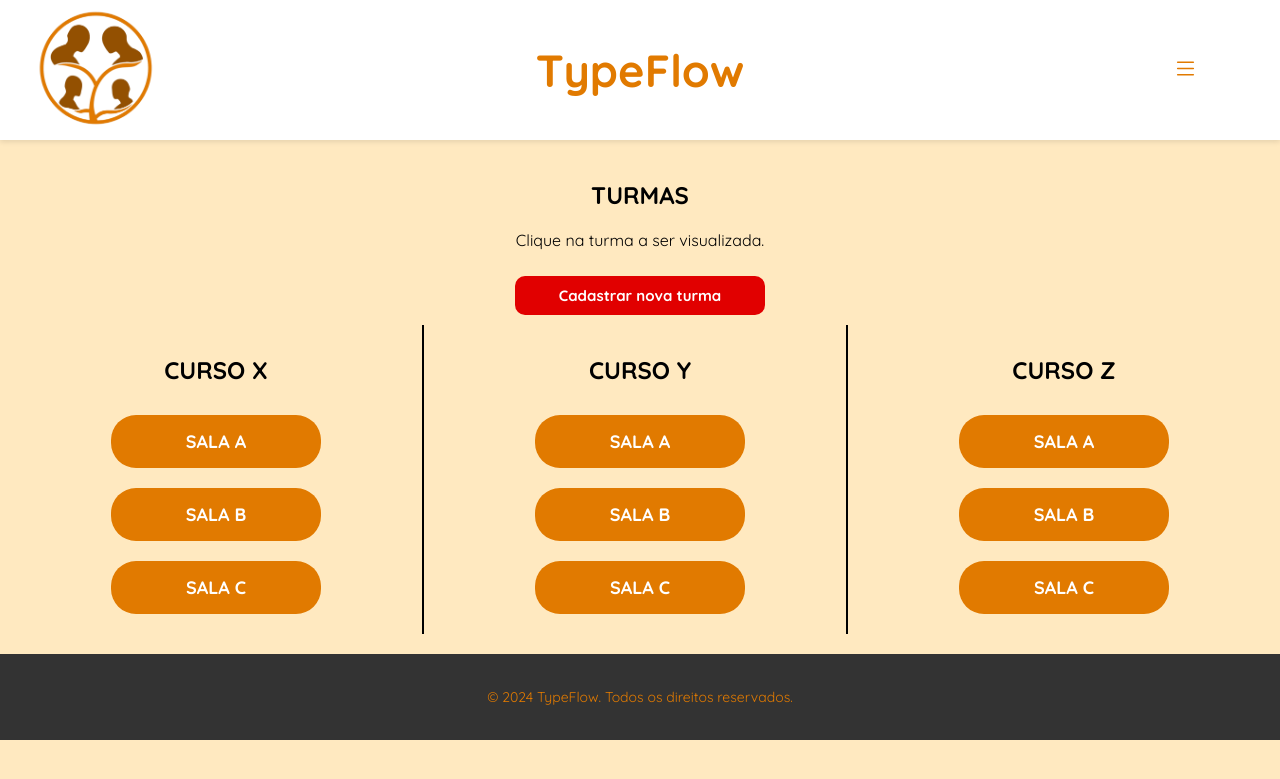
After one commit to IgorSoaresss/Projeto-2-SI-Equipe-5, a Django app: page /appTypeFlow/professor/turmas/ in a window 1280 px wide. The commit adds this page. Shown: the top 779 px of the page. Run offline with Django 5.2, Linux system fonts and the light colour scheme.

Commit message:
Criação da visualização de turmas e página de cadastro delas

```diff
--- a/projeto_TypeFlow/appTypeFlow/models.py
+++ b/projeto_TypeFlow/appTypeFlow/models.py
@@ -43,3 +43,7 @@ class MBTIDescription(models.Model):
 
     def __str__(self):
         return self.type
+
+class turmas(models.Model):
+    curso = models.CharField(max_length=3)
+    classe = models.CharField(max_length=1)
--- a/projeto_TypeFlow/appTypeFlow/templates/Professor/home_professor.html
+++ b/projeto_TypeFlow/appTypeFlow/templates/Professor/home_professor.html
@@ -314,9 +314,9 @@
         personalidade.
       </p>
 
-      <!-- Botão de Início do Teste -->
+      <!-- Botões de início do teste e de visualização de turmas-->
       <a href="{% url 'teste1_mbti' %}" class="custom-button">FAZER TESTE</a>
-      <a href="" class="custom-button">VER TURMAS</a>
+      <a href="{% url 'professor_turmas' %}" class="custom-button">VER TURMAS</a>
 
       <div class="menu">
         <button onclick="showContent('section1')">Conhecendo o MBTI</button>
--- /dev/null
+++ b/projeto_TypeFlow/appTypeFlow/templates/Professor/turmas.html
@@ -0,0 +1,267 @@
+{% load static %}
+<!DOCTYPE html>
+<html lang="pt-br">
+<head>
+    <meta charset="UTF-8">
+    <meta name="viewport" content="width=device-width, initial-scale=1.0">
+    <title>{% block title %}TypeFlow{% endblock %}</title>
+    <link
+      href="https://fonts.googleapis.com/css2?family=Quicksand:wght@400;500;600;700&display=swap"
+      rel="stylesheet"
+    />
+    <style>
+        /* Fonte com base no protótipo que criamos */
+      body {
+        font-family: "Quicksand", sans-serif;
+        margin: 0;
+        padding: 0;
+        box-sizing: border-box;
+        background-color: #ffe9c0;
+      }
+
+      /* barra de navegação */
+      .navbar {
+        display: flex;
+        align-items: center;
+        justify-content: space-between;
+        padding: 10px 20px;
+        background-color: #ffffff;
+        box-shadow: 0 2px 5px rgba(0, 0, 0, 0.1);
+        height: 120px;
+      }
+
+      .nav-left, .nav-right {
+            flex: 1; /* Garante espaço igual nas laterais */
+            display: flex;
+            justify-content: center;
+            align-items: center;
+            max-width: 150px; /* Define largura fixa para alinhamento */
+        }
+      .nav-right {
+        display: flex;
+        align-items: center;
+      }
+       .nav-center {
+            flex: 2; /* Garante que o título ocupe o centro */
+            display: flex;
+            justify-content: center;
+            align-items: center;
+        }
+
+        .nav-title {
+          font-size: 45px;
+          font-weight: bold;
+          color: #e17a00;
+          text-align: center;
+        }
+
+      .nav-icon {
+        color:#e17a00;
+        display: inline-block;
+        cursor: pointer;
+      }
+
+      .logo {
+        height: 133px;
+        cursor: pointer;
+      }
+
+      /* Sidebar */
+      .sidebar {
+        height: 100%;
+        width: 0;
+        position: fixed;
+        top: 0;
+        right: 0;
+        background-color: #cc6f00;
+        overflow-x: hidden;
+        transition: 0.5s;
+        padding-top: 60px;
+        z-index: 1000;
+      }
+
+      .sidebar a {
+        padding: 10px 15px;
+        text-decoration: none;
+        font-size: 18px;
+        color: white;
+        display: block;
+        transition: 0.3s;
+      }
+
+      .sidebar a:hover {
+        background-color: #e17a00;
+      }
+
+      .closebtn {
+        position: absolute;
+        top: 0;
+        right: 15px;
+        font-size: 36px;
+        margin-left: 50px;
+        color: white;
+        cursor: pointer;
+      }
+
+      .button-container {
+        text-align: center;
+        margin-top: 20px;
+      }
+
+      .import-button {
+        font-weight: bold;
+        text-decoration: none;
+        background-color: #e10000;
+        color: white;
+        padding: 10px 25px;
+        border: none;
+        border-radius: 10px;
+        font-size: 15px;
+        cursor: pointer;
+        margin: 10px;
+        display: inline-block;
+        min-width: 200px;
+        text-align: center;
+        transition: background-color 0.5s;
+      }
+
+      .content-container {
+        display: flex;
+        align-items: center;
+        justify-content: center;
+        gap: 20px; /* Espaçamento horizontal */
+      }
+
+      .cursos {
+        padding: 10px;
+        text-align: center;
+        flex: 1; /* Faz com que as divs ocupem espaço proporcional */
+        position: relative;
+      }
+
+      /* Adiciona uma borda vertical */
+        .cursos:not(:last-child) {
+            border-right: 2px solid #000; /* Cor e espessura da barra */
+            padding-right: 20px; /* Espaçamento interno da borda */
+        }
+
+      .custom-button {
+        font-weight: bold;
+        text-decoration: none;
+        background-color: #e17a00;
+        color: white;
+        padding: 15px 5px;
+        border: none;
+        border-radius: 25px;
+        font-size: 18px;
+        cursor: pointer;
+        margin: 10px;
+        display: inline-block;
+        min-width: 200px;
+        text-align: center;
+        transition: background-color 0.5s;
+      }
+
+      .custom-button:hover {
+        background-color: #cc6f00;
+      }
+
+      main {
+        padding: 20px;
+        text-align: center;
+      }
+
+      /*estilização do footer*/
+      .footer {
+        background-color: #333;
+        color: #e17a00;
+        padding: 20px 0;
+        text-align: center;
+      }
+
+      .footer-left {
+        display: flex;
+        flex-direction: column;
+        align-items: center;
+      }
+
+      .footer p {
+        font-size: 14px;
+      }
+    </style>
+</head>
+<body>
+    <!-- Construção com base no protótipo da Barra de Navegação -->
+    <nav class="navbar">
+        <div class="nav-left">
+            <a href="{% url 'home_aluno' %}">
+                <img src="{% static 'img/logoAtt.png' %}" alt="TypeFlow Logo" class="logo" />
+            </a>
+        </div>
+
+        <div class="nav-center">
+            <h1 class="nav-title">TypeFlow</h1>
+        </div>
+
+        <div class="nav-right">
+          <div class="nav-icon" onclick="toggleSidebar()">
+              <svg xmlns="http://www.w3.org/2000/svg" width="25" height="25" fill="currentColor" class="bi bi-list" viewBox="0 0 16 16">
+                  <path fill-rule="evenodd" d="M2.5 12a.5.5 0 0 1 .5-.5h10a.5.5 0 0 1 0 1H3a.5.5 0 0 1-.5-.5m0-4a.5.5 0 0 1 .5-.5h10a.5.5 0 0 1 0 1H3a.5.5 0 0 1-.5-.5m0-4a.5.5 0 0 1 .5-.5h10a.5.5 0 0 1 0 1H3a.5.5 0 0 1-.5-.5"/>
+              </svg>
+          </div>
+      </div>
+    </nav>
+
+    <!-- Barra Lateral (Sidebar) -->
+    <div id="sidebar" class="sidebar">
+      <a href="javascript:void(0)" class="closebtn" onclick="toggleSidebar()">&times;</a>
+      <a href="#">Perfil</a>
+      <a href="#">Contate-nos</a>
+      <a href="#">Configurações</a>
+    </div>
+
+    <main>
+        <h2>TURMAS</h2>
+        <p>
+            Clique na turma a ser visualizada.
+        </p>
+
+        <a href="{% url 'turmas_cadastro' %}" class="import-button">Cadastrar nova turma</a>
+        <br>
+        <div class="content-container">
+            <div class="cursos">
+                <h2>CURSO X</h2>
+                <a href="" class="custom-button">SALA A</a>
+                <a href="" class="custom-button">SALA B</a>
+                <a href="" class="custom-button">SALA C</a>
+            </div>
+            <div class="cursos">
+                <h2>CURSO Y</h2>
+                <a href="" class="custom-button">SALA A</a>
+                <a href="" class="custom-button">SALA B</a>
+                <a href="" class="custom-button">SALA C</a>
+            </div>
+            <div class="cursos">
+                <h2>CURSO Z</h2>
+                <a href="" class="custom-button">SALA A</a>
+                <a href="" class="custom-button">SALA B</a>
+                <a href="" class="custom-button">SALA C</a>
+            </div>
+        </div>
+    </main>
+
+    <footer class="footer">
+        <div class="footer-left">
+            <p>&copy; 2024 TypeFlow. Todos os direitos reservados.</p>
+        </div>
+    </footer>
+
+    <!-- Script para controlar a Sidebar -->
+    <script>
+        function toggleSidebar() {
+          const sidebar = document.getElementById("sidebar");
+          sidebar.style.width = sidebar.style.width === "250px" ? "0" : "250px";
+        }
+    </script>
+</body>
+</html>
--- a/projeto_TypeFlow/appTypeFlow/urls.py
+++ b/projeto_TypeFlow/appTypeFlow/urls.py
@@ -4,6 +4,8 @@ from . import views  # Referencia as views do próprio app
 urlpatterns = [
     path('', views.home_aluno, name='home_aluno'),
     path('professor/home/', views.home_professor, name='home_professor'),
+    path('professor/turmas/', views.professor_turmas, name='professor_turmas'),
+    path('professor/turmas/cadastro', views.turmas_cadastro, name='turmas_cadastro'),
     path('teste1_mbti/', views.teste1_mbti, name='teste1_mbti'),
     path('teste2_mbti/', views.teste2_mbti, name='teste2_mbti'),
     path('teste3_mbti/', views.teste3_mbti, name='teste3_mbti'),
--- a/projeto_TypeFlow/appTypeFlow/views.py
+++ b/projeto_TypeFlow/appTypeFlow/views.py
@@ -188,6 +188,12 @@ def home_aluno(request):
 def home_professor(request):
     return render(request, 'professor/home_professor.html')
 
+def professor_turmas(request):
+    return render(request, 'professor/turmas.html')
+
+def turmas_cadastro(request):
+    return render(request, 'professor/turmasCadastro.html')
+
 # Redirecionar para a página 1 do teste
 def teste1_mbti(request):
     return redirect('quiz_view', page=1)
```
Also changed, not shown: projeto_TypeFlow/appTypeFlow/admin.py (+6 -1 lines), projeto_TypeFlow/appTypeFlow/templates/Professor/turmasCadastro.html (added, +181 -0 lines), projeto_TypeFlow/appTypeFlow/migrations/0013_turmas.py (added), projeto_TypeFlow/db.sqlite3.
